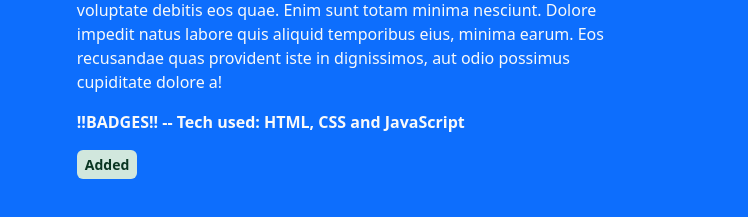
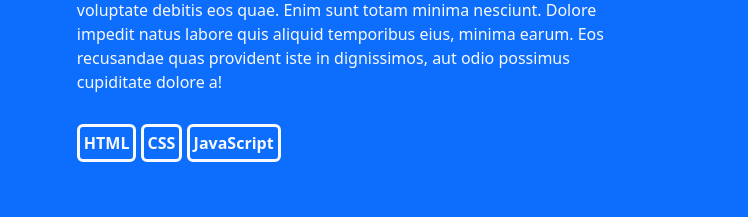
Before and after one commit to sfraser-dev/web-bootstrap-portfolio-justit-version2, a website: page index.html in a window 1280 px wide. Shown: the part 744-961 px from the top of the page, 0-748 px from the left. Drawn offline with Linux system fonts and the light colour scheme.

Commit message:
badge progress using sass mixins. centered text on mobile the left aligned at first breakpoint (when splitting into 2 columns)

```diff
--- a/index.html
+++ b/index.html
@@ -81,13 +81,16 @@
             impedit natus labore quis aliquid temporibus eius, minima earum. Eos recusandae quas provident iste in
             dignissimos, aut odio possimus cupiditate dolore a!
           </p>
-          <p><strong>!!BADGES!! -- Tech used: HTML, CSS and JavaScript</strong></p>
 
-          <small class="d-inline-flex mb-3 px-2 py-1 fw-semibold rounded-2
+          <!-- <p class="my-badge d-inline-flex mb-3 px-2 py-1 fw-semibold rounded-2
           text-success-emphasis
           bg-success-subtle
-          border-success-subtle
-          ">Added</small>
+          ">HTML</p> -->
+          <div class="badge-container">
+            <p class="my-badge d-inline-flex rounded-2">HTML</p>
+            <p class="my-badge d-inline-flex rounded-2">CSS</p>
+            <p class="my-badge d-inline-flex rounded-2">JavaScript</p>
+          </div>
 
         </div>
       </div>
--- a/sass/style.scss
+++ b/sass/style.scss
@@ -3,7 +3,7 @@ $palette-light: var(--bs-light);
 $palette-dark: var(--bs-dark);
 
 body {
-    text-align: cente;
+    text-align: center;
 }
 
 .container-fluid {
@@ -50,6 +50,23 @@ body {
     border: 2px solid $palette-light;
 }
 
+.badge-container {
+    margin-top: 30px;
+}
+
+@mixin badge-parent {
+    font-size: 1rem;
+    font-weight: 700;
+    padding: 4px;
+    border-width: 3px;
+    border-style: solid;
+}
+
+.my-badge {
+    @include badge-parent;
+    border-color:  $palette-light;
+}
+
 .social-icon-text {
     color: $palette-light;
     padding-top: 3%;
@@ -78,6 +95,10 @@ footer {
     .my-nav-div {
         font-size: 1.15rem;
     }
+
+    body {
+        text-align: left;
+    }
 }
 
 @media only screen and (min-width: 880px) {
```
Also changed, not shown: css/style.css, css/style.min.css.
